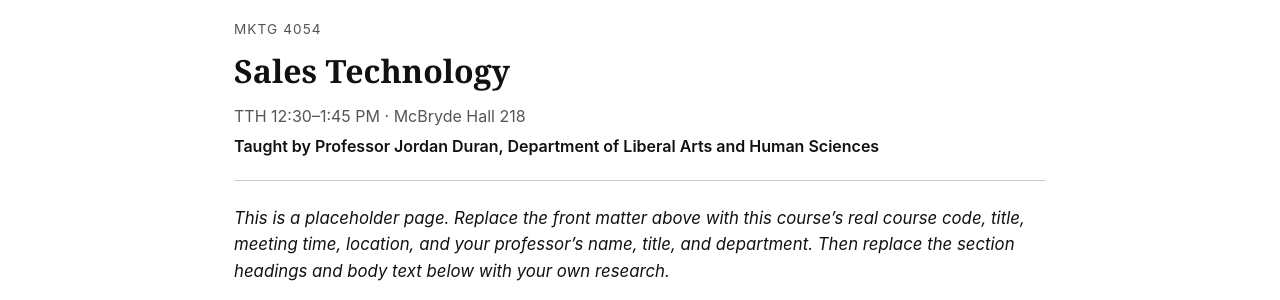
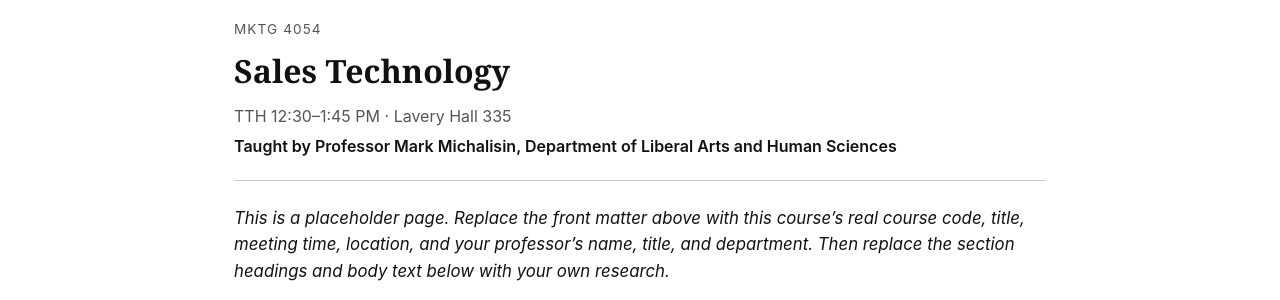
Before and after one commit to annaolszowy27/myawesomesemester, a Jekyll site: the page built from _courses/course-05.md, in a window 1280 px wide. Shown: the part 148-448 px from the top of the page. Built offline with Jekyll 4.4.1, drawn with Linux system fonts in a browser that asks for light colours.

Commit message:
Update course-05.md

```diff
--- a/_courses/course-05.md
+++ b/_courses/course-05.md
@@ -3,8 +3,8 @@ course_number: 5
 course_code: "MKTG 4054"
 course_title: "Sales Technology"
 meeting_time: "TTH 12:30–1:45 PM"
-location: "McBryde Hall 218"
-instructor_name: "Professor Jordan Duran"
+location: "Lavery Hall 335"
+instructor_name: "Professor Mark Michalisin"
 instructor_department: "Department of Liberal Arts and Human Sciences"
 ---
 
```
